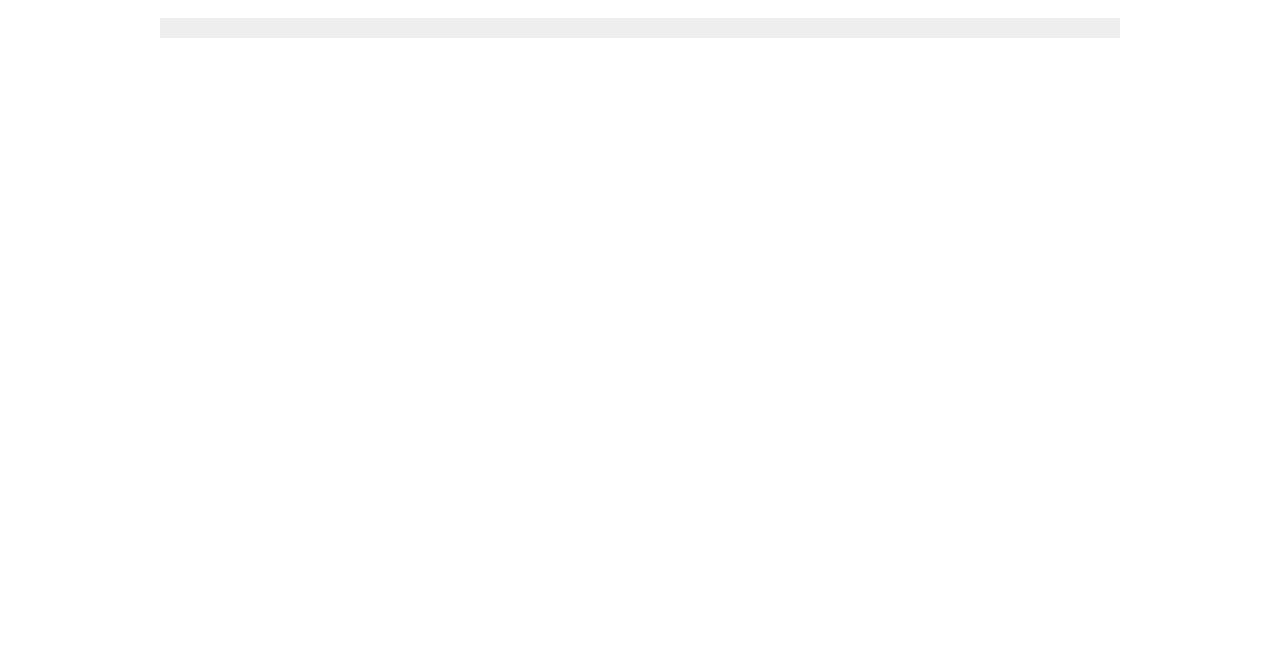
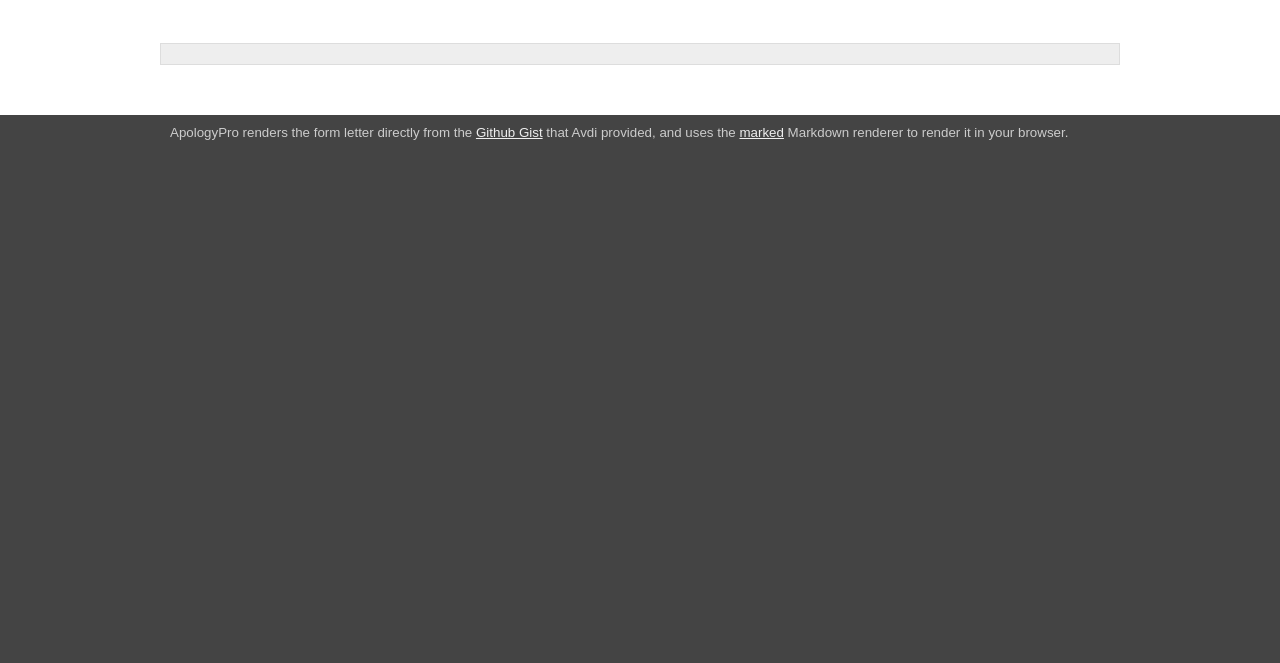
Before and after one commit to mxriverlynn/apologypro, a plain HTML site: page index.html in a window 1280 px wide. Shown: the part 137-800 px from the top of the page. Drawn offline with nearby package versions, Linux system fonts and the light colour scheme.

Commit message:
updated styling, added footer

```diff
--- a/apologypro.css
+++ b/apologypro.css
@@ -2,13 +2,13 @@ body {
   padding: 0px 0px 25px 0px;
   margin: 0px;
   font-family: "Arial", "Helvetica", "sans-serif";
+  background-color: #444;
 }
 
 header {
   width: 100%;
   padding: 10px;
-  margin-bottom: 25px;
-  background-color: #444;
+  margin: 0px;
   height: 110px;
 }
 
@@ -34,7 +34,6 @@ header {
 header h1 {
   padding: 0px;
   margin: 0px;
-  text-align: center;
   font-size: 48pt;
   font-weight: bold;
   font-family: "serif";
@@ -43,13 +42,18 @@ header h1 {
 
 header h2 {
   font-size: 16pt;
-  text-align: center;
   padding: 0px;
   margin: 0px;
   color: #ddd;
 }
 
-#content {
+#main {
+  width: 100%;
+  background-color: #fff;
+  padding: 50px 0px;
+}
+
+.container {
   width: 960px;
   margin: 0px auto;
 }
@@ -59,6 +63,7 @@ header h2 {
 
 #apology-markdown {
   background-color: #eee;
+  border: 1px solid #ddd;
   padding: 10px;
   margin: 0px;
 }
@@ -66,3 +71,15 @@ header h2 {
 #apology {
   display: none;
 }
+
+footer {
+  width: 100%;
+  padding: 10px;
+  margin-bottom: 25px;
+  font-size: 10pt;
+  color: #ccc;
+}
+
+footer a, footer a:hover, footer a:visited{
+  color: #eee;
+}
--- a/index.html
+++ b/index.html
@@ -8,7 +8,7 @@
 <body>
 
   <header>
-    <section id="content">
+    <section class="container">
       <section id="title">
         <h1>ApologyPro</h1>
         <h2>Because You're An Amateur</h2>
@@ -24,9 +24,21 @@
     </section>
   </header>
 
-  <section id="content">
-    <article id="apology-markdown"></article>
+  <section id="main">
+    <section class="container">
+      <article id="apology-markdown"></article>
+    </section>
   </section>
+
+  <footer>
+    <section class="container">
+      ApologyPro renders the form letter directly from the
+      <a href="https://gist.github.com/2160569">Github Gist</a>
+      that Avdi provided, and uses the
+      <a href="https://github.com/chjj/marked">marked</a>
+      Markdown renderer to render it in your browser.
+    </section>
+  </footer>
 
   <article id="apology">
     <script src="https://gist.github.com/2160569.js?file=apology101.markdown"></script>
```
